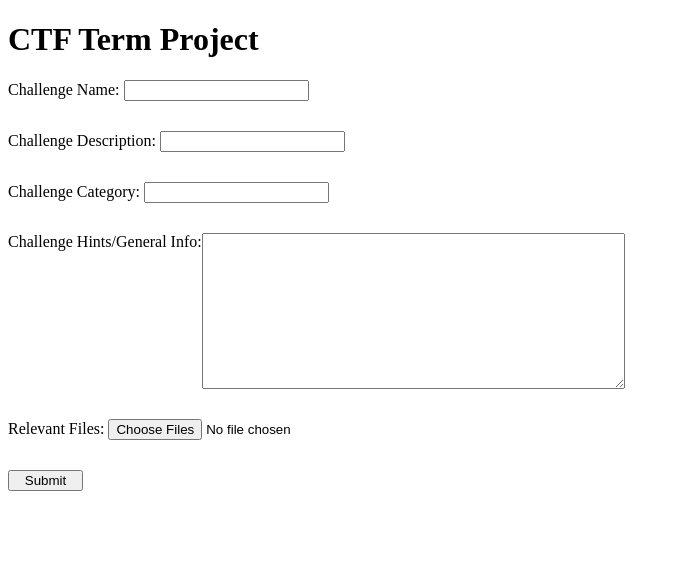
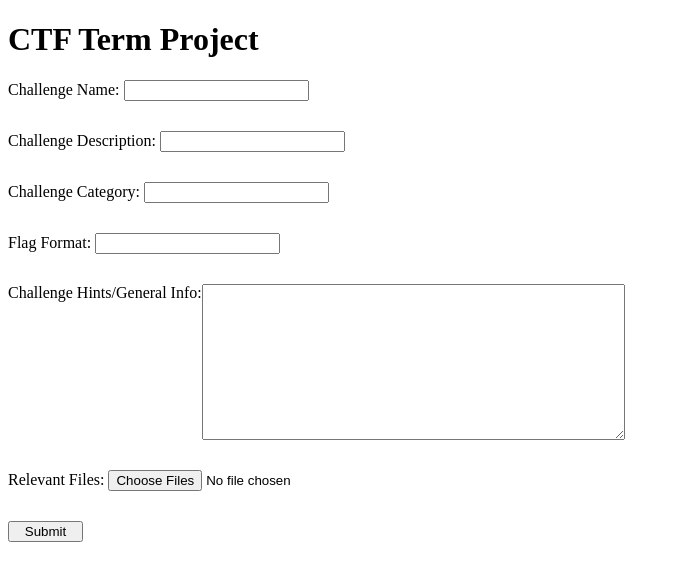
Before and after one commit to getsbuffer/GPT-CTF, a Flask app: page / in a window 1280 px wide. Shown: the top 581 px of the page, without its empty margins (0-680 px from the left). Run offline with Flask 3, Linux system fonts and the light colour scheme.

Commit message:
Add make_query function

```diff
--- a/app.py
+++ b/app.py
@@ -8,6 +8,37 @@ if not os.path.exists(app.config['UPLOAD_FOLDER']):
     os.makedirs(app.config['UPLOAD_FOLDER'])
 
 
+def make_query(name, desc, category, flag_format, general_info, files):
+    query = "I am trying to solve a CTF problem in "
+
+    if category:
+        query = query + "the " + category
+    else:
+        query = query + " an unknown category"
+
+    if name:
+        query = query + " called " + name
+    else:
+        query = query + " with an unknown name"
+
+    if desc:
+        query = query + " with a description  " + desc + "."
+    else:
+        query = query + " with no description provided."
+
+    if flag_format:
+        query = query + " The flag format is " + flag_format + "."
+    else:
+        query = query + " The flag format was not provided."
+
+    if general_info:
+        query = query + " Some general info/hints that were provided are " + general_info + "."
+    else:
+        query = query + " No other general information or hints were provided."
+
+    query = query + " With the given information, try to find the flag. Keep reprompting yourself until the flag is found."
+    return query
+
 @app.route('/', methods=['GET', 'POST'])
 def home():
     if request.method == 'GET':
@@ -16,6 +47,7 @@ def home():
     name = request.form.get('name')
     desc = request.form.get('desc')
     category = request.form.get('category')
+    flag_format = request.form.get('flag_format')
     general_info = request.form.get('general-info')
     files = request.files.getlist('files')
 
@@ -27,7 +59,9 @@ def home():
             file.save(file_path)
             saved_files.append(file.filename)
 
-    return render_template('index.html', name=name, desc=desc, category=category, general_info=general_info, saved_files=saved_files)
+    query = make_query(name, desc, category, flag_format, general_info, files)
+    print(query)
+    return render_template('index.html', name=name, desc=desc, flag_format=flag_format, category=category, general_info=general_info, saved_files=saved_files)
 
 
 if __name__ == '__main__':
--- a/templates/index.html
+++ b/templates/index.html
@@ -17,6 +17,10 @@
             <label>Challenge Category: </label>
             <input name="category"></input>
         </div>
+        <div>
+            <label>Flag Format: </label>
+            <input name="flag_format"></input>
+        </div>
         <div style="display: flex;">
             <label>Challenge Hints/General Info: </label>
             <textarea name="general-info" rows="10" cols="50"></textarea>
@@ -28,12 +32,13 @@
         <button style="width: 75px">Submit</button>
     </form>
     <div>
-        {% if name and desc and category and general_info %}
+        {% if name and desc and flag_format and category and general_info %}
         <h2>The Server Received</h2>
         <p>Challenge Name: {{ name }}</p>
         <p>Challenge Description: {{ desc }}</p>
         <p>Challenge Category: {{ category }}</p>
         <p>Challenge Hints/General Info: {{ general_info }}</p>
+        <p>Flag Format: {{ flag_format }}</p>
         {% endif %}
 
         {% if saved_files %}
```
